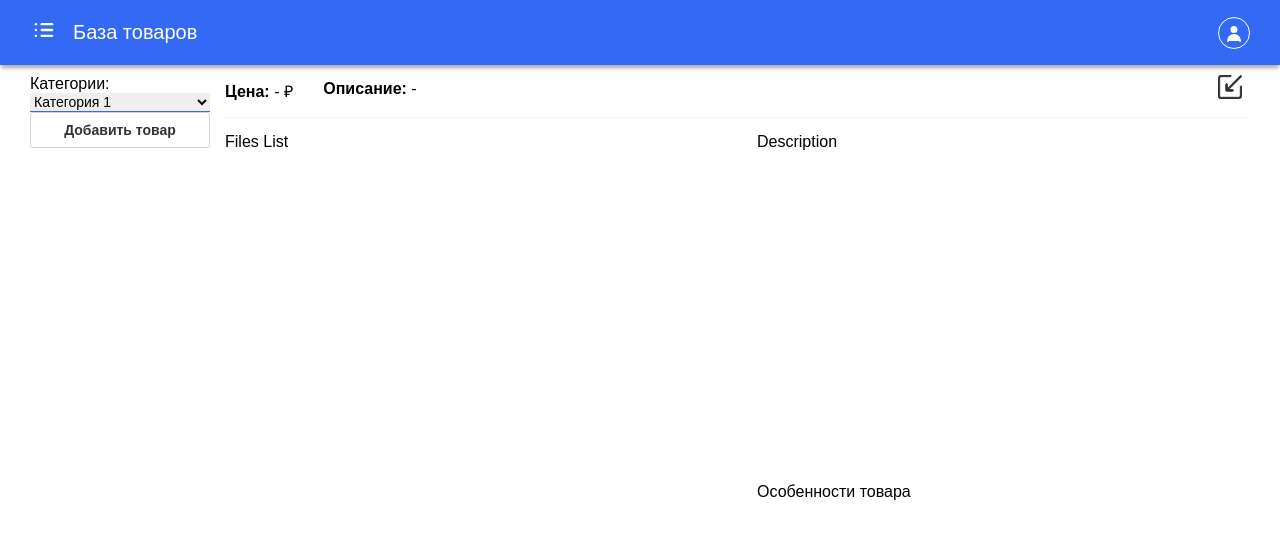
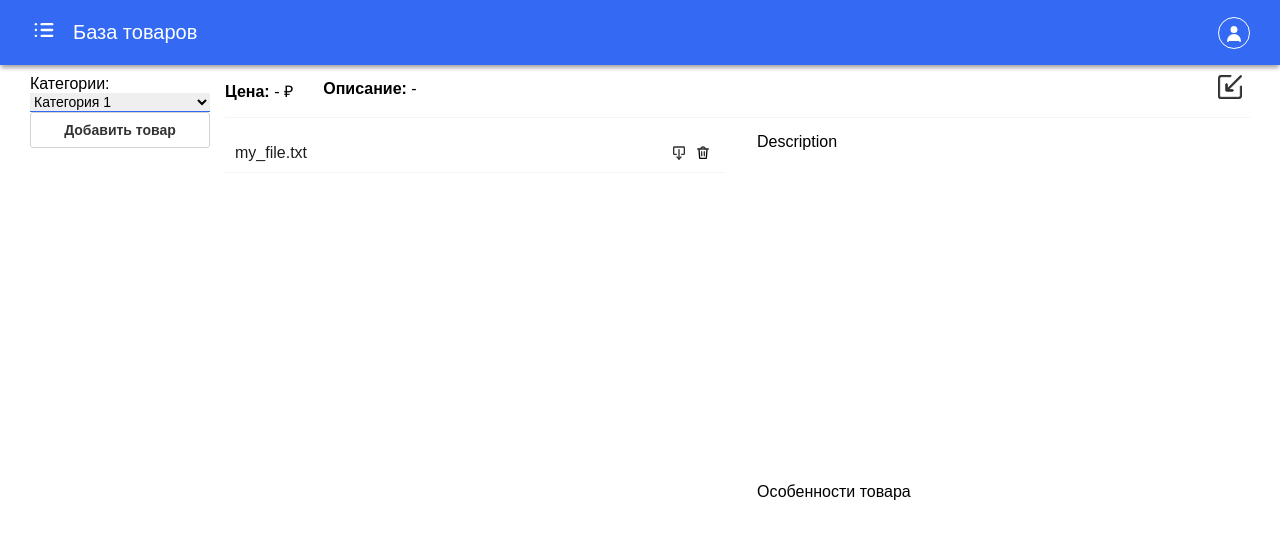
Before and after one commit to Lukanind/client, a React (Create React App) app: page /categories in a window 1280 px wide. Shown: the top 538 px of the page. Built offline with nearby package versions, Linux system fonts and the light colour scheme.

Commit message:
Создание компонента - FilesList

```diff
--- a/src/assets/icons/DownloadIcon.tsx
+++ b/src/assets/icons/DownloadIcon.tsx
@@ -11,7 +11,7 @@ export const DownloadIcon: FC<IconProps> = props => {
     } = props;
 
     return (
-        <svg fill={color} width={width} height={height}
+        <svg fill='none' width={width} height={height}
         onClick={onClick}
         className={className}
         viewBox="0 0 24 24" id="download-3"
--- a/src/components/filesList/FileList.tsx
+++ b/src/components/filesList/FilesList.tsx
@@ -3,7 +3,7 @@ import './FilesListStyles.scss'
 import { DownloadIcon, TrashIcon } from "../../assets/icons";
 import { FilesListProps } from "./FilesListProps";
 
-export const FileList: FC<FilesListProps> = props => {
+export const FilesList: FC<FilesListProps> = props => {
     const {
         filesList,
         onFileDowmload,
@@ -19,16 +19,16 @@ export const FileList: FC<FilesListProps> = props => {
     }
 
     return (
-        <div>
+        <div className="files-list">
             {filesList.map(file => {
                 return (
-                <div key={file.id}>
+                <div key={file.id} className="files-list__item">
                     <div>
                         {file.displayName}
                     </div>
-                    <div >
-                        <DownloadIcon width={18} height={18} onClick={() => {downloadHandler(file.id)}}/>
-                        <TrashIcon width={18} height={18} onClick={() => {deleteHandler(file.id)}}/>
+                    <div className="files-list__item-actions">
+                        <DownloadIcon width={16} height={16} onClick={() => {downloadHandler(file.id)}}/>
+                        <TrashIcon width={16} height={16} onClick={() => {deleteHandler(file.id)}}/>
                     </div>
                 </div>)
             })}
--- a/src/components/filesList/FilesListStyles.scss
+++ b/src/components/filesList/FilesListStyles.scss
@@ -1,6 +1,6 @@
 @import '../../styles/variables.scss';
 
-.prod-list {
+.files-list {
     display: flex;
     flex-direction: column;
     max-height: 100%;
@@ -14,26 +14,14 @@
         cursor: pointer;
         padding: 10px 10px;
         color: $color-baseblack;
-        font-size: 18px;
+        font-size: 16px;
         font-weight: 500;
         border-bottom: 1px solid $color-dirtywhite;
         box-shadow: 0px 1px 1px -1px $color-delimitershadow;
 
-        &_selected {
-            background-color: $color-selected;
-
-            &:hover {
-                background-color: $color-selected !important;
-            }
-        }
-
         &:hover {
                 background-color: #f5f5f533;
         }
-    }
-
-    &__item-fio {
-        display: flex;
     }
 
     &__item-actions {
--- /dev/null
+++ b/src/components/filesList/index.ts
@@ -0,0 +1 @@
+export {FilesList} from './FilesList';
--- a/src/components/index.ts
+++ b/src/components/index.ts
@@ -3,4 +3,5 @@ export {TextField} from './textField';
 export {UserMenu} from './userMenu';
 export {DropDown} from './dropDown';
 export {ProductsList} from './productsList';
+export {FilesList} from './filesList';
 export {Dialog} from './dialog';
--- a/src/pages/category/CategoriesPage.tsx
+++ b/src/pages/category/CategoriesPage.tsx
@@ -1,7 +1,7 @@
 import {FC, useEffect, useState} from "react";
 import { Layout } from "../../components/layouts";
 import './categoryPageStyles.scss';
-import { Button, Dialog, DropDown, ProductsList, TextField } from "../../components";
+import { Button, Dialog, DropDown, FilesList, ProductsList, TextField } from "../../components";
 import { Category, Product } from "../../types/models";
 import { DropDownItem } from "../../components/dropDown/DropDownProps";
 import { UploadIcon } from "../../assets/icons";
@@ -129,6 +129,14 @@ export const CategoriesPage: FC = () => {
 
     }
 
+    const downloadFileHandler = (id: number) => {
+
+    }
+
+    const deleteFileHandler = (id: number) => {
+
+    }
+
     return (
         <Layout >
             <Dialog title={prodActionMode !== 'edit' ? 'Добавить товар' : 'Изменить товар'}
@@ -180,7 +188,17 @@ export const CategoriesPage: FC = () => {
                     </div>
                     <div className='cat-page__product-add-info'>
                         <div className='cat-page__product-add-info-files'>
-                            Files List
+                            <FilesList
+                            onFileDowmload={downloadFileHandler}
+                            onFileDelete={deleteFileHandler}
+                            filesList={[
+                                {
+                                    id: 1,
+                                    systemName: 'qwerty',
+                                    displayName: 'my_file.txt'
+                                }
+                            ]}
+                            />
                         </div>
                         <div className='cat-page__product-add-info-data'>
                             <div className='cat-page__product-add-info-data_cell'>
--- a/src/types/models.ts
+++ b/src/types/models.ts
@@ -28,6 +28,6 @@ export interface User {
 
 export interface UserFiles {
     id: number;
-    systeName: string;
+    systemName: string;
     displayName: string;
 }
```
